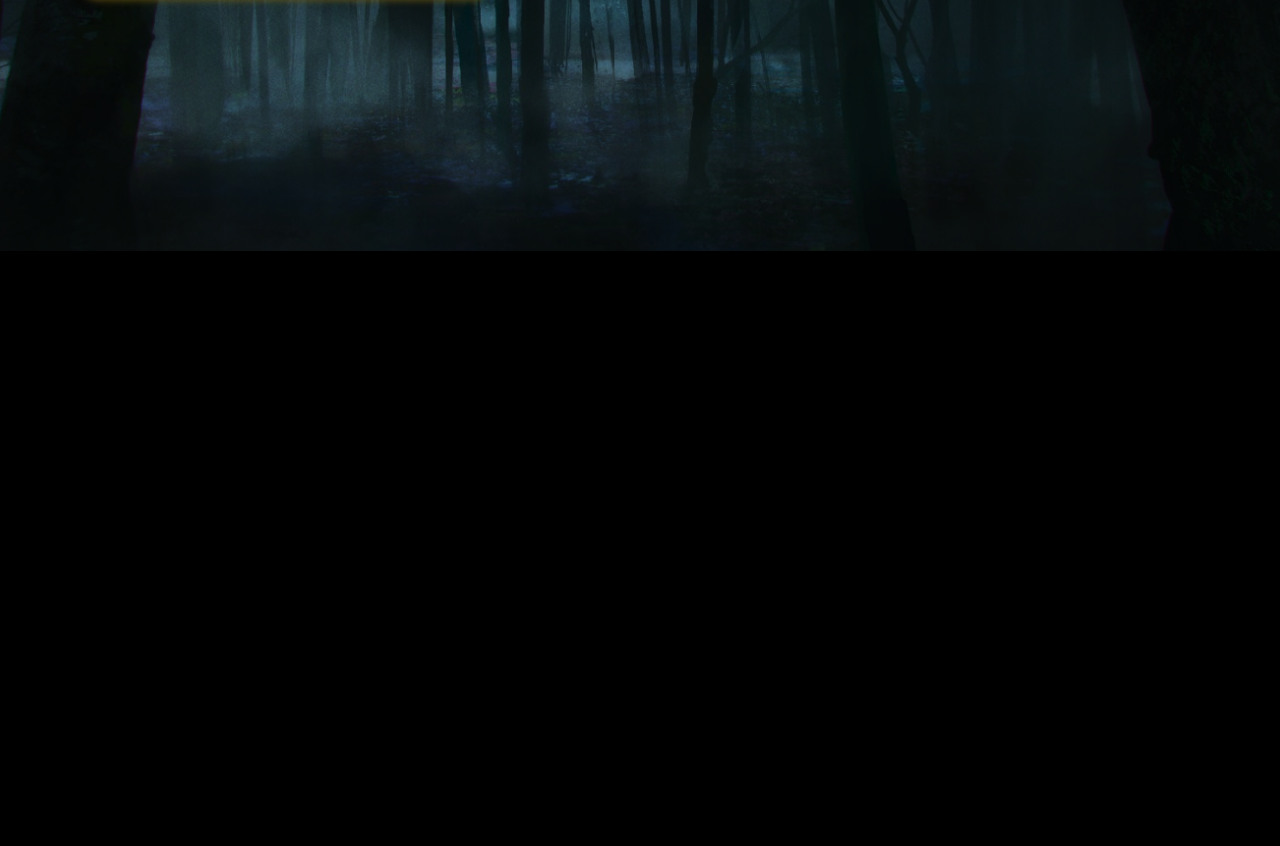
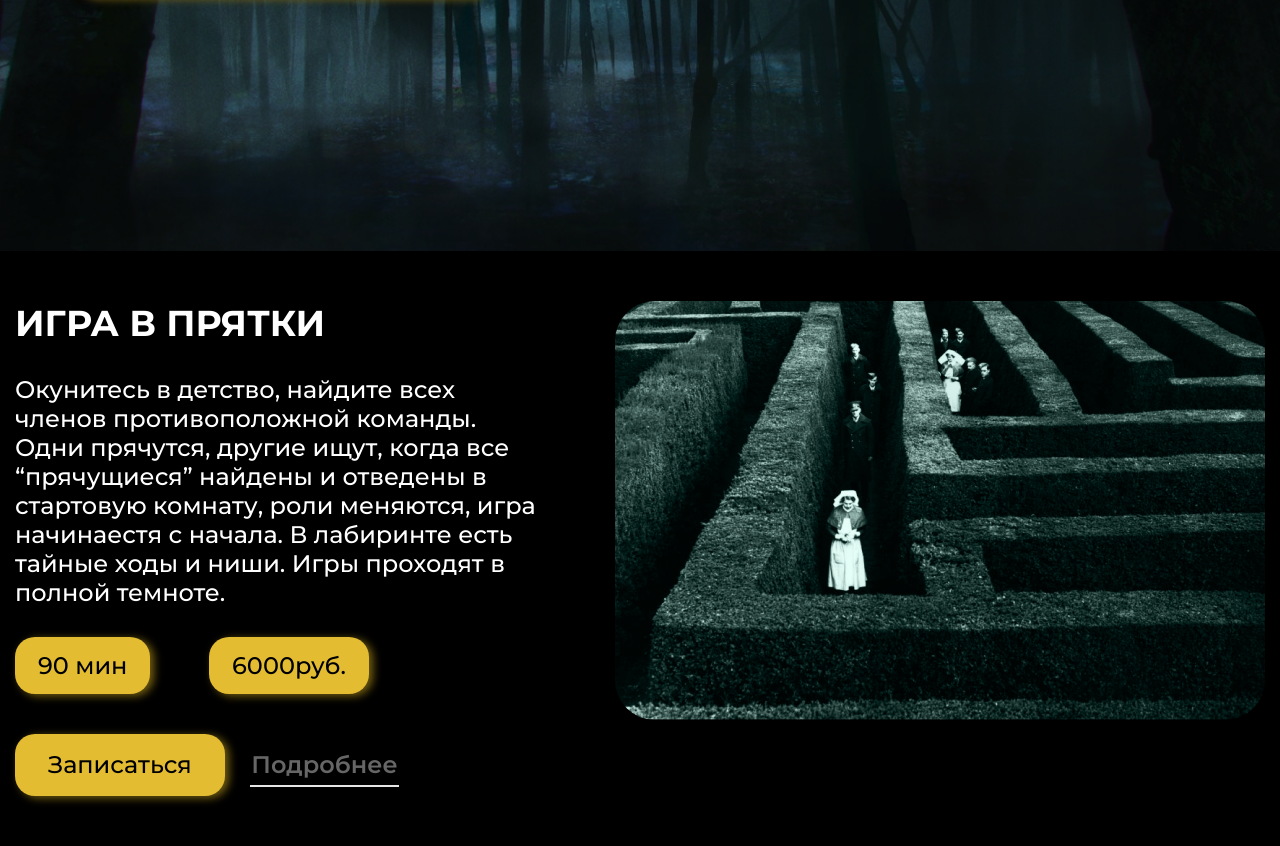
Before and after one commit to Vladislav-Safronov/On-the-limit, a plain HTML site: page index.html in a window 1280 px wide. Shown: the part 759-1605 px from the top of the page. Before the commit the page ends 1010 px from the top, so only its background shows below. Drawn offline with Linux system fonts and the light colour scheme.

Commit message:
section-2

```diff
--- a/index.html
+++ b/index.html
@@ -37,7 +37,7 @@
 
         <main class="main">
             <section class="section-1">
-                <img src="img/section-1/main-cover.png" alt="" class="section-1__main-cover">
+                <img src="img/section-1/main-cover.png" alt="Фоновое изображение" class="section-1__main-cover">
                 <div class="section-1__container  container">
                     <div class="section-1__content-block">
                         <h1 class="section-1__title">Будь всегда <span class="yellow">На пределе</span></h1>
@@ -46,6 +46,28 @@
                     </div>
                 </div>
             </section>
+<!-- ----------------------------------------------------------------------------------------------------------------- -->
+            <section class="section-2">
+                <div class="section-2__container  container">
+                    <div class="section-2__content  content-block">
+                        <h2 class="content-block__title  title">ИГРА В ПРЯТКИ</h2>
+                        <p class="content-block__text  text">Окунитесь в детство, найдите всех членов противоположной команды.
+                            Одни прячутся, другие ищут, когда все “прячущиеся” найдены и отведены      в стартовую комнату, роли меняются, игра начинаестя с начала.
+                            В лабиринте есть тайные ходы и ниши. Игры проходят в полной темноте.</p>
+                        <div class="content-block__buttons  buttons">
+                            <button class="content-block__button-time  button  button_time-and-price">90 мин</button>
+                            <button class="content-block__button-price  button  button_time-and-price">6000руб.</button>
+                        </div>
+                        <div class="content-block__button-and-details">
+                            <button class="content-block__button-sign-up  button  button_sign-up">Записаться</button>
+                            <a class="content-block__details  details" href="#">Подробнее</a>
+                        </div>
+                    </div>
+                    <div class="section-2__img  image">
+                        <img src="img/section-2/hide-and-seek.png" alt="Игра в прятки">
+                    </div>
+                </div>
+            </section>
         </main>
     </div>
 </body>
--- a/sass/style.sass
+++ b/sass/style.sass
@@ -187,6 +187,11 @@ body
             padding: 10px 20px
             line-height: 25px
             font-size: 16px
+    &_time-and-price
+        padding: 14px 23px
+        line-height: 29px
+    &_sign-up
+        padding: 17px 33px
 
 
 @keyframes button-shadow
@@ -200,3 +205,61 @@ body
         box-shadow: -2px -2px 8px 4px #755F11
     100%
         box-shadow: 4px 2px 8px 2px #755F11
+
+//------------------------------------------------------------------------------------------------------------------
+
+.section-2
+    &__container
+        display: flex
+        padding: 50px 15px
+    &__content
+        flex: 0 1 48%
+        padding-right: 70px
+    &__img
+        flex: 0 1 52%
+        & img
+            max-width: 100%
+
+.content-block
+    &__title
+        margin-bottom: 30px
+    &__text
+        &:not(:last-child)
+            margin-bottom: 30px
+    &__button-time
+        margin-right: 52px
+    &__buttons
+        &:not(:last-child)
+            margin-bottom: 40px
+    &__button-sign-up
+        margin-right: 20px
+
+
+
+.title
+    font-weight: 700
+    font-size: 36px
+    line-height: 44px
+.text
+    font-weight: 500
+    line-height: 29px
+.details
+    text-decoration: none
+    color: #666666
+    line-height: 29px
+    position: relative
+    padding: 5px 0
+    &:hover
+        color: $yellow
+    &::after
+        content: ''
+        height: 2px
+        width: 149px
+        background-color: #e5e5e5
+        position: absolute
+        bottom: -3px
+        left: -1px
+
+.image
+    & img
+        border-radius: 40px
```
Also changed, not shown: css/style.css, img/section-2/hide-and-seek.png (added), img/section-3/hospital.png (added), img/section-4/library.png (added), 1 other file.
